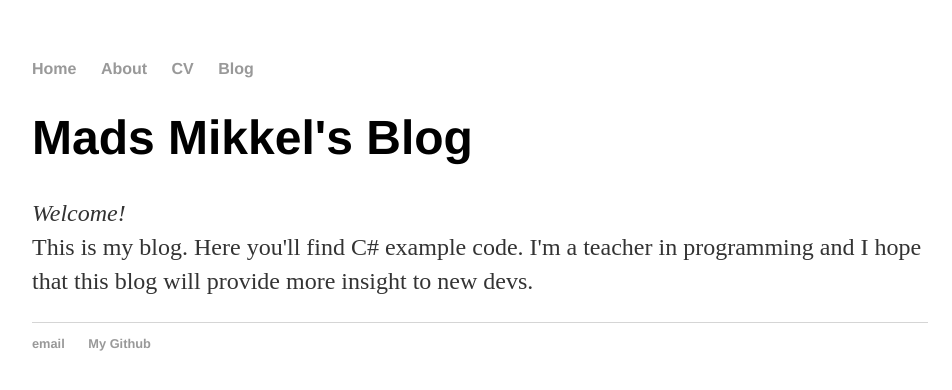
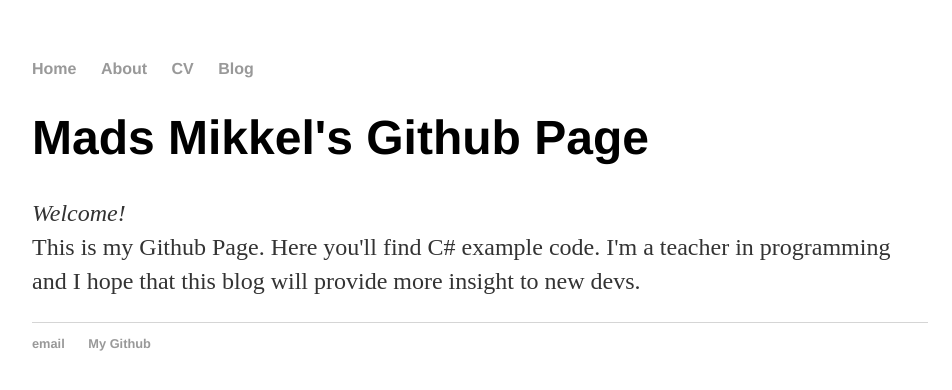
Before and after one commit to madsmikkel/madsmikkel.github.io, a Jekyll site: the page built from index.html, in a window 1280 px wide. Shown: the top 390 px of the page, without its empty margins (160-1112 px from the left). Built offline with Jekyll 4.4.1, drawn with Linux system fonts in a browser that asks for light colours.

Commit message:
Update index.html

```diff
--- a/index.html
+++ b/index.html
@@ -1,8 +1,8 @@
 ---
 layout: default
-title: Mads Mikkel's Blog
+title: Mads Mikkel's Github Page
 ---
 <div class="blurb">
-	<h1>Mads Mikkel's Blog</h1>
-	<p><em>Welcome!</em><br>This is my blog. Here you'll find C# example code. I'm a teacher in programming and I hope that this blog will provide more insight to new devs.</p>
+	<h1>Mads Mikkel's Github Page</h1>
+	<p><em>Welcome!</em><br>This is my Github Page. Here you'll find C# example code. I'm a teacher in programming and I hope that this blog will provide more insight to new devs.</p>
 </div><!-- /.blurb -->
```
